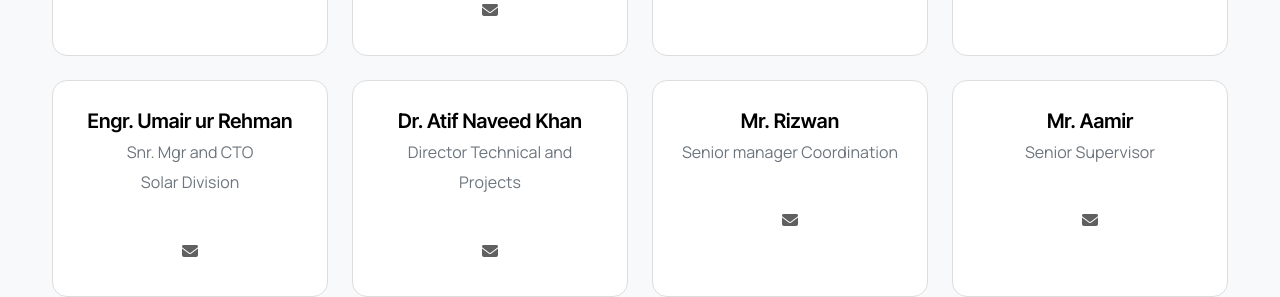
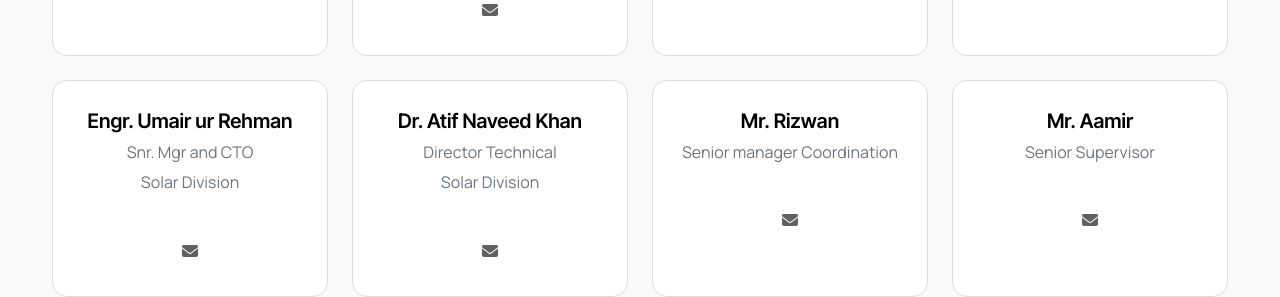
Before and after one commit to Techx425/Techx, a Next.js app: page /about in a window 1280 px wide. Shown: the part 2020-2317 px from the top of the page. Built offline with nearby package versions, Linux system fonts and the light colour scheme.

Commit message:
Update role for Dr. Atif Naveed Khan in About page

```diff
--- a/src/app/about/page.tsx
+++ b/src/app/about/page.tsx
@@ -164,7 +164,7 @@ export default function About() {
                                 { name: "Mrs. Amina Sikander", role: "Board Member", img: "3" },
                                 { name: "Mr. Fahad Sikander", role: "Project Manager", img: "4", email: "pm@techx.com.pk" },
                                 { name: "Engr. Umair ur Rehman", role: <>Snr. Mgr and CTO <br/> Solar Division</>, img: "4" },
-                                { name: "Dr. Atif Naveed Khan", role: "Director Technical and Projects", img: "4" },
+                                { name: "Dr. Atif Naveed Khan", role: <>Director Technical <br/> Solar Division</>, img: "4" },
                                 { name: "Mr. Rizwan", role: "Senior manager Coordination", img: "4" },
                                 { name: "Mr. Aamir", role: "Senior Supervisor", img: "4" },
                                 { name: "Mr. Asad Abbas", role: "Manager Admin and Maintenance", img: "4" },
```
